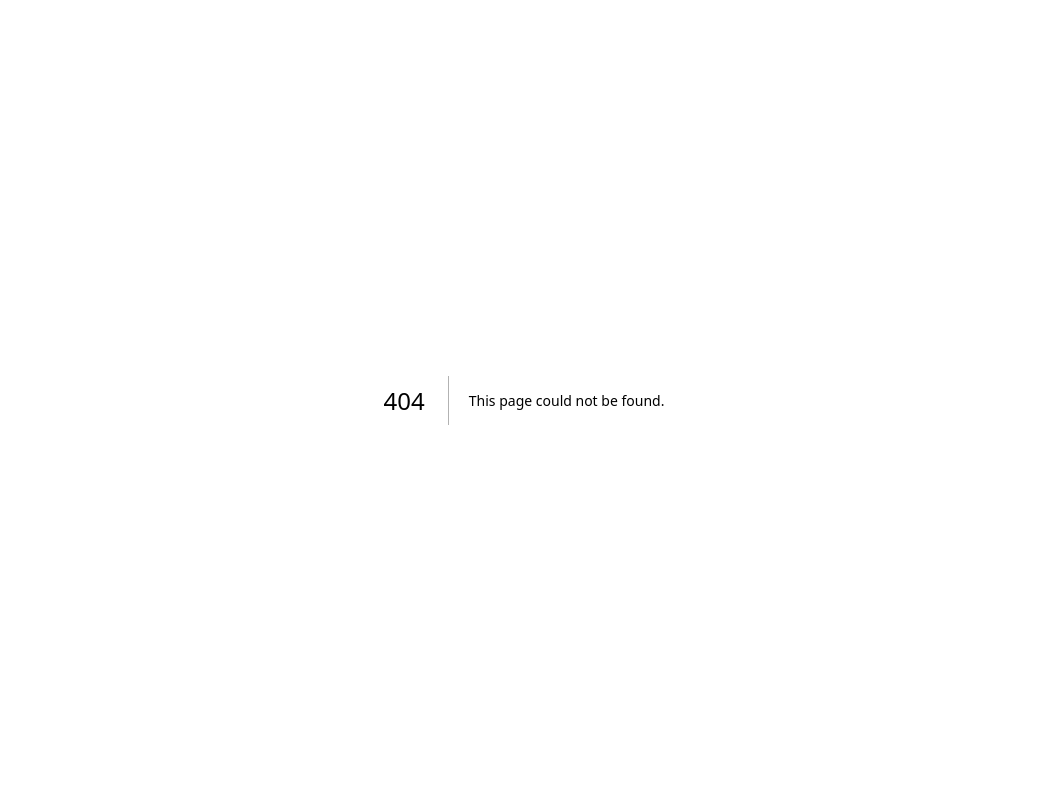
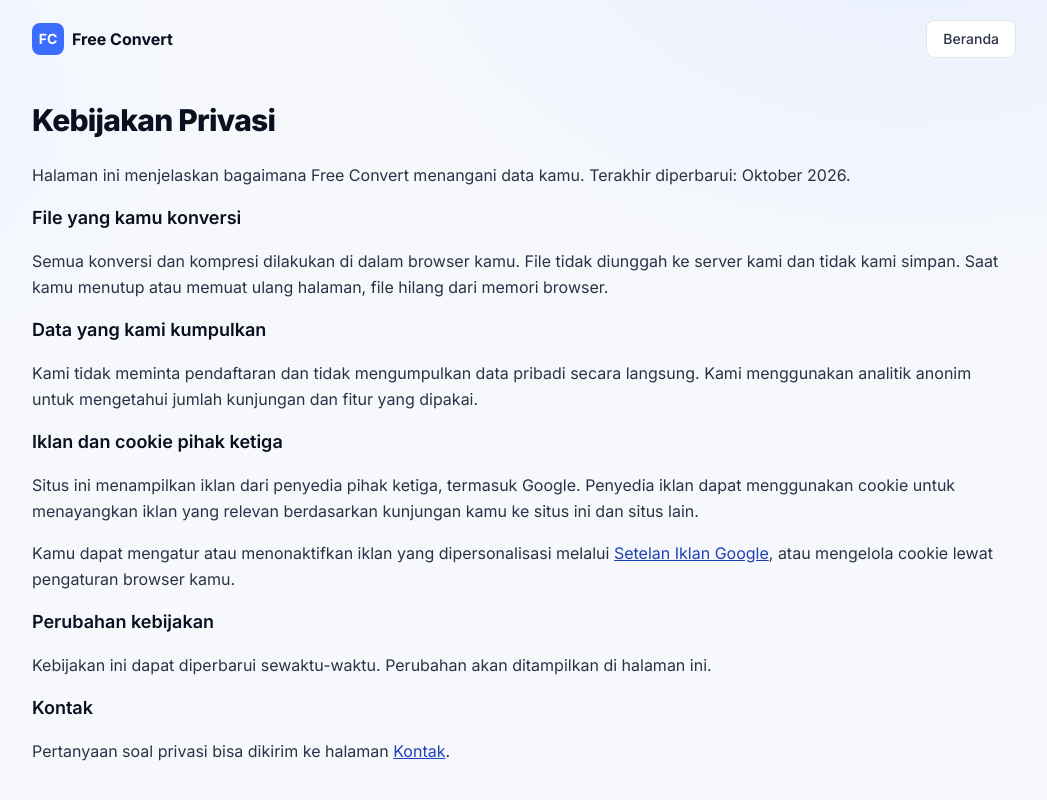
Before and after one commit to ganoolmovie5th-cell/free-convert-claude, a Next.js app: page /privasi in a window 1280 px wide. Before the commit this address had no page. Shown: the top 800 px of the page, without its empty margins (116-1163 px from the left). Built offline with nearby package versions, Linux system fonts and the light colour scheme.

Commit message:
Add Tentang, Privasi, Kontak pages with footer links

```diff
--- a/src/app/globals.css
+++ b/src/app/globals.css
@@ -26,3 +26,18 @@ body {
     @apply mx-auto w-full max-w-5xl px-5;
   }
 }
+
+@layer components {
+  .prose-page h2 {
+    @apply mt-8 text-lg font-semibold text-ink-900;
+  }
+  .prose-page p {
+    @apply leading-relaxed;
+  }
+  .prose-page ul {
+    @apply list-disc space-y-1 pl-5;
+  }
+  .prose-page a {
+    @apply text-brand-700 underline hover:text-brand-600;
+  }
+}
--- /dev/null
+++ b/src/app/kontak/page.tsx
@@ -0,0 +1,30 @@
+import type { Metadata } from "next";
+import PageShell from "@/components/PageShell";
+
+export const metadata: Metadata = {
+  title: "Kontak — Free Convert",
+  description:
+    "Hubungi Free Convert untuk pertanyaan, masukan, atau laporan masalah.",
+};
+
+export default function Kontak() {
+  return (
+    <PageShell title="Kontak">
+      <p>
+        Ada pertanyaan, masukan, atau menemukan masalah? Kami senang mendengar
+        dari kamu.
+      </p>
+
+      <h2>Email</h2>
+      <p>
+        <a href="mailto:halo@free-convert.web.id">halo@free-convert.web.id</a>
+      </p>
+
+      <h2>Masukan</h2>
+      <p>
+        Punya ide format baru yang ingin didukung? Kirimkan lewat email di atas.
+        Masukan kamu membantu menentukan fitur berikutnya.
+      </p>
+    </PageShell>
+  );
+}
--- a/src/app/page.tsx
+++ b/src/app/page.tsx
@@ -1,5 +1,6 @@
 import Converter from "@/components/Converter";
 import AdSlot from "@/components/AdSlot";
+import SiteFooter from "@/components/SiteFooter";
 
 const FEATURES = [
   {
@@ -109,9 +110,7 @@ export default function Home() {
         <AdSlot label="Ruang iklan" />
       </section>
 
-      <footer className="container-tight mt-20 text-center text-sm text-ink-500">
-        <p>© {new Date().getFullYear()} Free Convert · free-convert.web.id</p>
-      </footer>
+      <SiteFooter />
     </main>
   );
 }
--- /dev/null
+++ b/src/app/privasi/page.tsx
@@ -0,0 +1,63 @@
+import type { Metadata } from "next";
+import PageShell from "@/components/PageShell";
+
+export const metadata: Metadata = {
+  title: "Kebijakan Privasi — Free Convert",
+  description:
+    "Kebijakan privasi Free Convert: file diproses di browser dan tidak diunggah ke server. Penjelasan soal iklan dan cookie pihak ketiga.",
+};
+
+export default function Privasi() {
+  return (
+    <PageShell title="Kebijakan Privasi">
+      <p>
+        Halaman ini menjelaskan bagaimana Free Convert menangani data kamu.
+        Terakhir diperbarui: Oktober 2026.
+      </p>
+
+      <h2>File yang kamu konversi</h2>
+      <p>
+        Semua konversi dan kompresi dilakukan di dalam browser kamu. File tidak
+        diunggah ke server kami dan tidak kami simpan. Saat kamu menutup atau
+        memuat ulang halaman, file hilang dari memori browser.
+      </p>
+
+      <h2>Data yang kami kumpulkan</h2>
+      <p>
+        Kami tidak meminta pendaftaran dan tidak mengumpulkan data pribadi
+        secara langsung. Kami menggunakan analitik anonim untuk mengetahui
+        jumlah kunjungan dan fitur yang dipakai.
+      </p>
+
+      <h2>Iklan dan cookie pihak ketiga</h2>
+      <p>
+        Situs ini menampilkan iklan dari penyedia pihak ketiga, termasuk Google.
+        Penyedia iklan dapat menggunakan cookie untuk menayangkan iklan yang
+        relevan berdasarkan kunjungan kamu ke situs ini dan situs lain.
+      </p>
+      <p>
+        Kamu dapat mengatur atau menonaktifkan iklan yang dipersonalisasi melalui{" "}
+        <a
+          href="https://www.google.com/settings/ads"
+          target="_blank"
+          rel="noopener noreferrer"
+        >
+          Setelan Iklan Google
+        </a>
+        , atau mengelola cookie lewat pengaturan browser kamu.
+      </p>
+
+      <h2>Perubahan kebijakan</h2>
+      <p>
+        Kebijakan ini dapat diperbarui sewaktu-waktu. Perubahan akan ditampilkan
+        di halaman ini.
+      </p>
+
+      <h2>Kontak</h2>
+      <p>
+        Pertanyaan soal privasi bisa dikirim ke halaman{" "}
+        <a href="/kontak">Kontak</a>.
+      </p>
+    </PageShell>
+  );
+}
--- a/src/app/sitemap.ts
+++ b/src/app/sitemap.ts
@@ -1,12 +1,14 @@
 import type { MetadataRoute } from "next";
 
+const BASE = "https://free-convert.web.id";
+
 export default function sitemap(): MetadataRoute.Sitemap {
-  return [
-    {
-      url: "https://free-convert.web.id",
-      lastModified: new Date(),
-      changeFrequency: "weekly",
-      priority: 1,
-    },
-  ];
+  const now = new Date();
+  const paths = ["", "/tentang", "/privasi", "/kontak"];
+  return paths.map((p) => ({
+    url: `${BASE}${p}`,
+    lastModified: now,
+    changeFrequency: p === "" ? "weekly" : "monthly",
+    priority: p === "" ? 1 : 0.5,
+  }));
 }
--- /dev/null
+++ b/src/app/tentang/page.tsx
@@ -0,0 +1,42 @@
+import type { Metadata } from "next";
+import PageShell from "@/components/PageShell";
+
+export const metadata: Metadata = {
+  title: "Tentang — Free Convert",
+  description:
+    "Free Convert adalah alat konversi dan kompres file gratis yang berjalan di browser, tanpa mengunggah file ke server.",
+};
+
+export default function Tentang() {
+  return (
+    <PageShell title="Tentang Free Convert">
+      <p>
+        Free Convert adalah alat gratis untuk mengonversi dan mengompres file
+        langsung di browser. Semua pemrosesan terjadi di perangkat kamu — file
+        tidak dikirim ke server mana pun.
+      </p>
+
+      <h2>Apa yang bisa dilakukan</h2>
+      <ul>
+        <li>Konversi gambar antar format: JPG, PNG, dan WebP.</li>
+        <li>Ubah ukuran (resize) dan atur kualitas gambar.</li>
+        <li>Konversi data: CSV, Excel (XLSX), dan JSON.</li>
+        <li>Gabungkan beberapa gambar menjadi satu file PDF.</li>
+        <li>Perkecil ukuran file PDF.</li>
+      </ul>
+
+      <h2>Kenapa diproses di browser</h2>
+      <p>
+        Dengan memproses file di browser, konversi berjalan cepat dan file kamu
+        tetap privat. Tidak ada unggahan, tidak perlu menunggu antrean server,
+        dan tidak ada file yang tersimpan di tempat lain.
+      </p>
+
+      <h2>Pendanaan</h2>
+      <p>
+        Layanan ini gratis dan didanai oleh iklan. Tidak ada langganan dan tidak
+        ada batas jumlah file.
+      </p>
+    </PageShell>
+  );
+}
--- /dev/null
+++ b/src/components/PageShell.tsx
@@ -0,0 +1,38 @@
+import Link from "next/link";
+import SiteFooter from "./SiteFooter";
+
+export default function PageShell({
+  title,
+  children,
+}: {
+  title: string;
+  children: React.ReactNode;
+}) {
+  return (
+    <main className="min-h-screen pb-16">
+      <header className="container-tight flex items-center justify-between py-5">
+        <Link href="/" className="flex items-center gap-2">
+          <span className="grid h-8 w-8 place-items-center rounded-lg bg-brand-500 text-sm font-bold text-white">
+            FC
+          </span>
+          <span className="font-bold text-ink-900">Free Convert</span>
+        </Link>
+        <Link
+          href="/"
+          className="rounded-lg border border-black/10 bg-white px-4 py-2 text-sm font-medium text-ink-700 hover:border-brand-300"
+        >
+          Beranda
+        </Link>
+      </header>
+
+      <article className="container-tight mt-6 max-w-2xl">
+        <h1 className="text-3xl font-extrabold tracking-tight text-ink-900">
+          {title}
+        </h1>
+        <div className="prose-page mt-6 space-y-4 text-ink-700">{children}</div>
+      </article>
+
+      <SiteFooter />
+    </main>
+  );
+}
--- /dev/null
+++ b/src/components/SiteFooter.tsx
@@ -0,0 +1,24 @@
+import Link from "next/link";
+
+const LINKS = [
+  { href: "/tentang", label: "Tentang" },
+  { href: "/privasi", label: "Privasi" },
+  { href: "/kontak", label: "Kontak" },
+];
+
+export default function SiteFooter() {
+  return (
+    <footer className="container-tight mt-20 border-t border-black/5 pt-8 text-center text-sm text-ink-500">
+      <nav className="flex flex-wrap justify-center gap-x-6 gap-y-2">
+        {LINKS.map((l) => (
+          <Link key={l.href} href={l.href} className="hover:text-ink-900">
+            {l.label}
+          </Link>
+        ))}
+      </nav>
+      <p className="mt-4">
+        © {new Date().getFullYear()} Free Convert · free-convert.web.id
+      </p>
+    </footer>
+  );
+}
```
